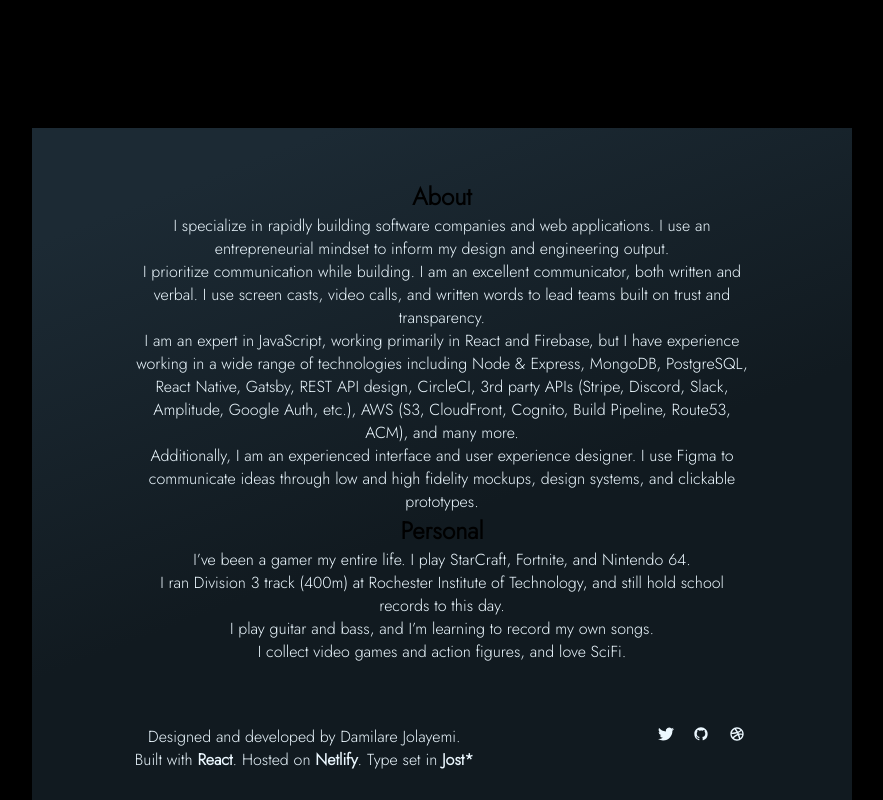
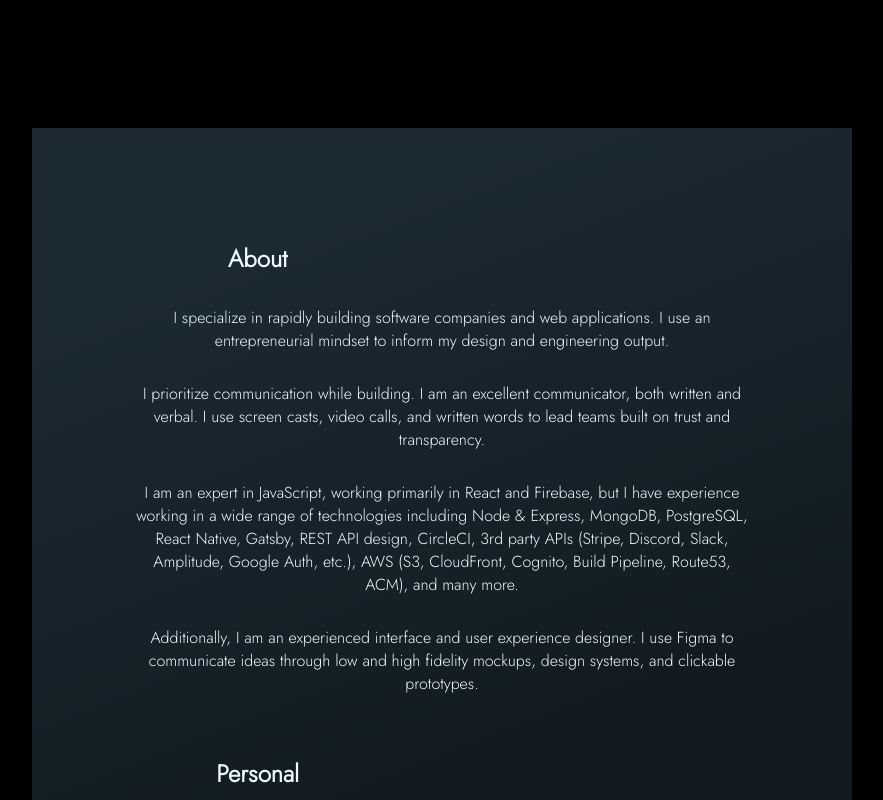
Before and after one commit to olu-damilare/PseudoPortfolio, a React (Create React App) app: page /articles in a window 1280 px wide. Shown: the top 800 px of the page, without its empty margins (198-1081 px from the left). Built offline with nearby package versions, Linux system fonts and the light colour scheme.

Commit message:
added more styles

```diff
--- a/src/index.css
+++ b/src/index.css
@@ -138,11 +138,18 @@ h3{
     font-weight: 800;
 }
 
-.date{
+.date, #article_date{
     margin-left: -55%;
     color: #5E8CA7;
     font-weight: 500;
 }
+
+#article_date{
+    color: #7AB6D9;
+    font-size: 14px;
+}
+
+
 
 .yawnch, .stock, .turtles{
     background-color: #1C2C35;
@@ -242,3 +249,39 @@ footer{
 #git, #dril{
     margin-left: 40%;
 }
+
+.article_intro{
+    margin-top: 10%;
+}
+
+.article_snippet{
+    margin-left: 13vh;
+    margin-top: 5px;
+    font-size: 13px;
+}
+
+#article_readmore{
+    margin-left: -60%;
+    font-size: 12px;
+    font-weight: 700;
+    color: #7AB6D9;
+}
+
+.blank{
+    margin-bottom: 50%;
+}
+
+.link{
+    margin-right: 5%;
+}
+
+.about_desc{
+    color: #ECF8FF;
+}
+.main, .sub-main{
+    margin-left: -60%;
+    margin-top: 10%;
+}
+.text{
+    margin-top: 30px;
+}
```
